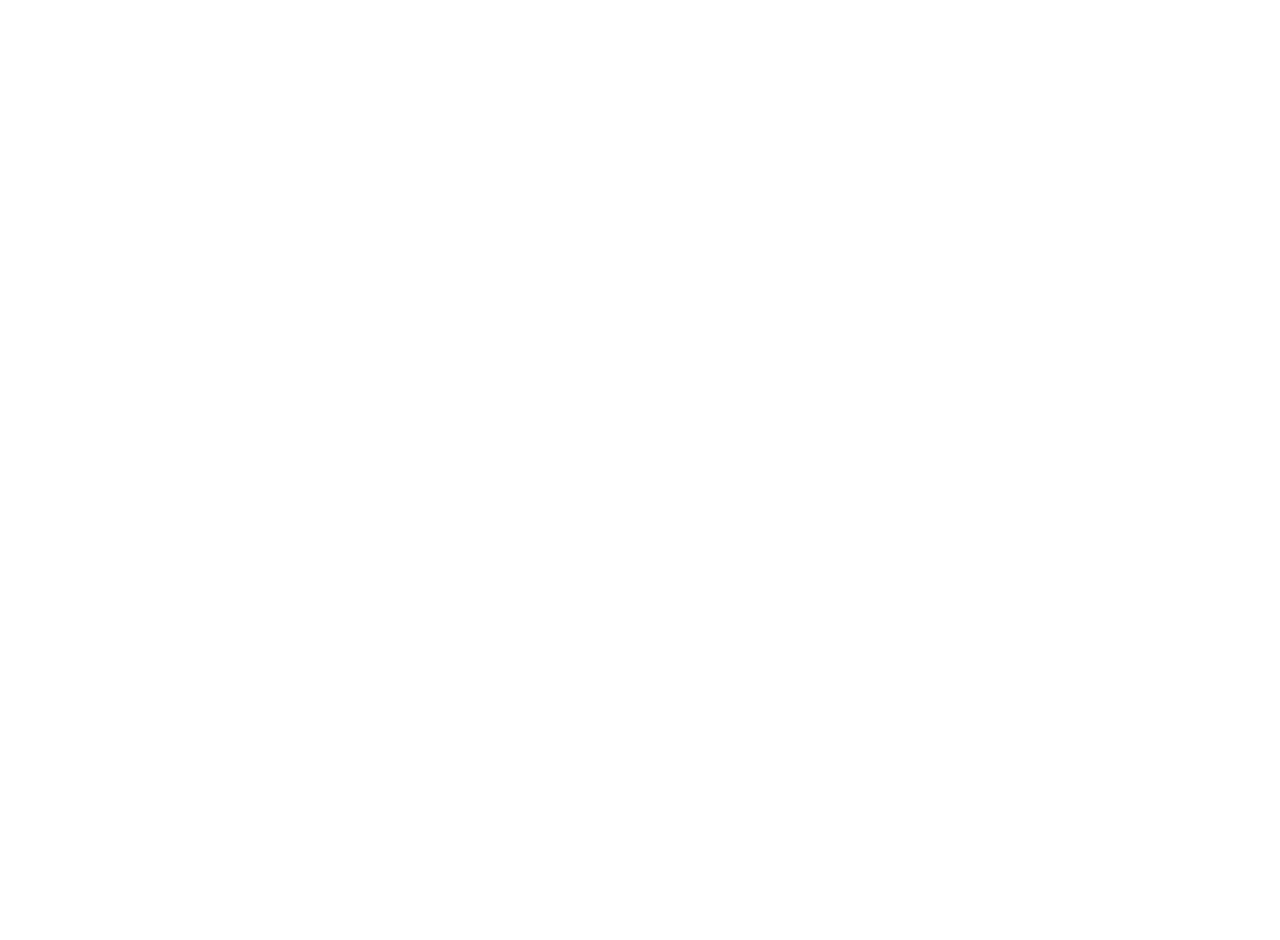
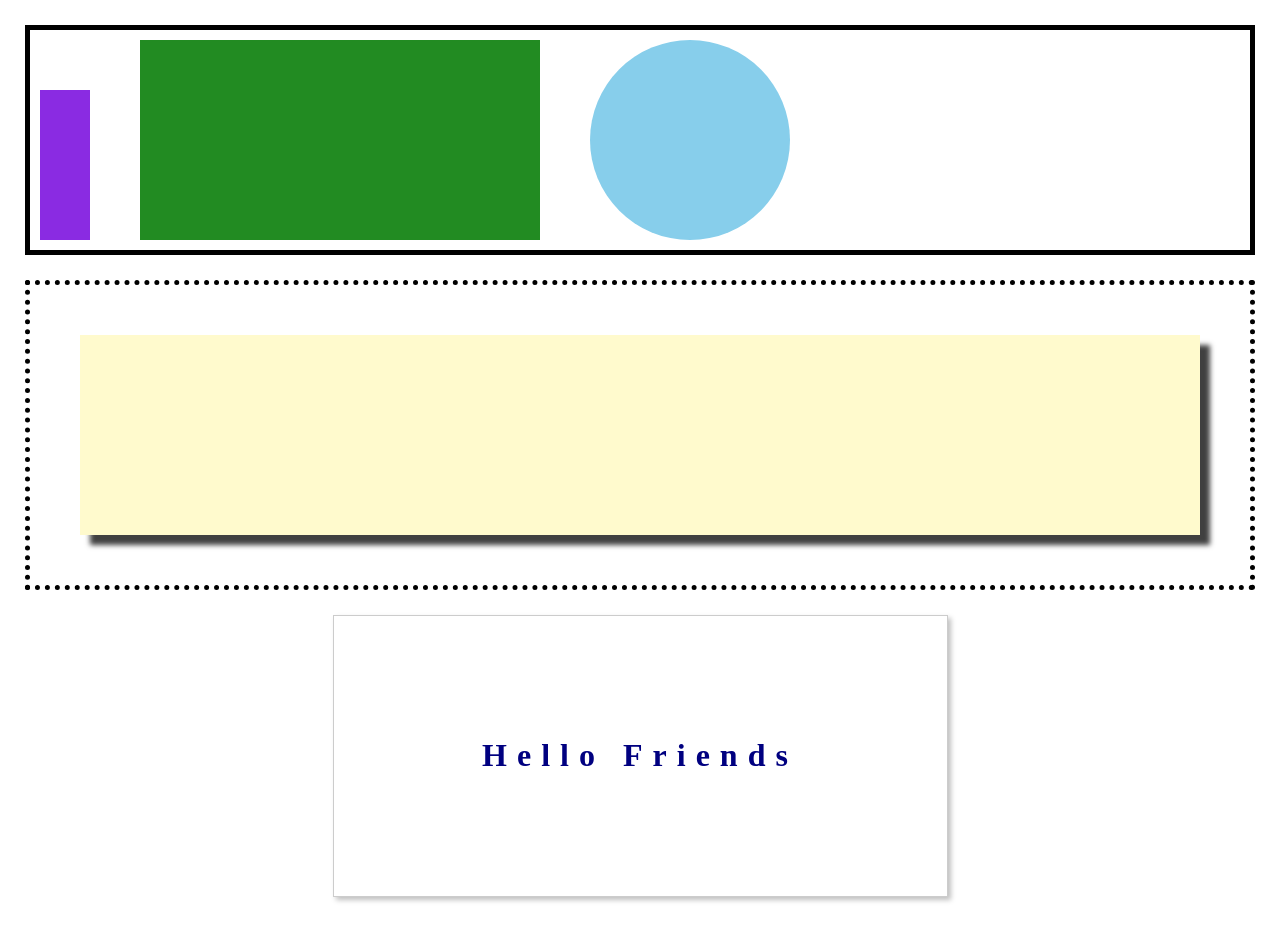
Before and after one commit to msmaxiii/Drill-CSS2, a plain HTML site: page drill-2/index.html in a window 1280 px wide. Before the commit the page ends 800 px from the top, so only its background shows below. Drawn offline with Linux system fonts and the light colour scheme.

Commit message:
finished drill2

```diff
--- a/drill-1/index.css
+++ b/drill-1/index.css
@@ -1,25 +1,25 @@
 
 
 
-/* body{
+body{
     margin: 0;
-    background-color: lightgrey;
+    background-color: grey;
     width: 100%;
     height:100vh;
-} */
+}
 header{
-    color:black;
     width:100%;
     height:20vh;
+    background-color:black;
 }
 main{
-    background-color: lightgray;
+    background-color: white;
     margin: 0 auto;
     width: 75%;
     height: 70vh;
 }
 footer{
-    background-color: darkgray;
+    background-color: black;
     margin: 0 auto;
     width: 75%;
     height: 10vh;
--- a/drill-2/index.css
+++ b/drill-2/index.css
@@ -0,0 +1,63 @@
+body {
+    margin: 0;
+    padding: 25px;
+  }
+
+  .container1 {
+    border: 5px solid black;
+    padding: 10px;
+    display: flex;
+    align-items: flex-end;
+    box-sizing: border-box;
+  }
+
+.square1 {
+    height: 150px;
+    width: 50px;
+    background-color: blueviolet;
+  }
+
+  .square2 {
+    height: 200px;
+    width: 400px;
+    background-color: forestgreen;
+    margin: 0 50px;
+  }
+
+  .circle1 {
+    height: 200px;
+    width: 200px;
+    border-radius: 50%;
+    background-color: skyblue;
+  }
+
+  .container2 {
+    border: 5px dotted black;
+    padding: 50px;
+    margin-top: 25px;
+    box-sizing: border-box;
+  }
+
+  .box-shadow {
+    width: 100%;
+    height: 200px;
+    background-color: lemonchiffon;
+    box-shadow: 10px 10px 5px 0px rgba(0,0,0,0.75);
+  }
+
+  .container3 {
+    width: 50%;
+    border: 1px solid #ccc;
+    background-color: white;
+    padding: 100px;
+    box-sizing: border-box ;
+    margin: 25px auto;
+    box-shadow: 3px 3px 5px 0px rgba(0,0,0,0.25);
+  }
+
+  .container3 h1 {
+    width: 100%;
+    text-align: center;
+    color: navy;
+    letter-spacing: 10px;
+  }
--- a/drill-2/index.html
+++ b/drill-2/index.html
@@ -0,0 +1,26 @@
+<!DOCTYPE html>
+<html lang="en">
+<head>
+    <meta charset="UTF-8">
+    <meta http-equiv="X-UA-Compatible" content="IE=edge">
+    <meta name="viewport" content="width=device-width, initial-scale=1.0">
+    <title>Drill2</title>
+    <link rel="stylesheet" href="index.css">
+</head>
+<body>
+    <div class="container1">
+        <div class="square1"></div>
+        <div class="square2"></div>
+        <div class="circle1"></div>
+    </div>
+
+    <div class="container2">
+        <div class="box-shadow"></div>
+    </div>
+
+    <div class="container3">
+        <h1>Hello Friends</h1>
+    </div>
+
+</body>
+</html>
```
